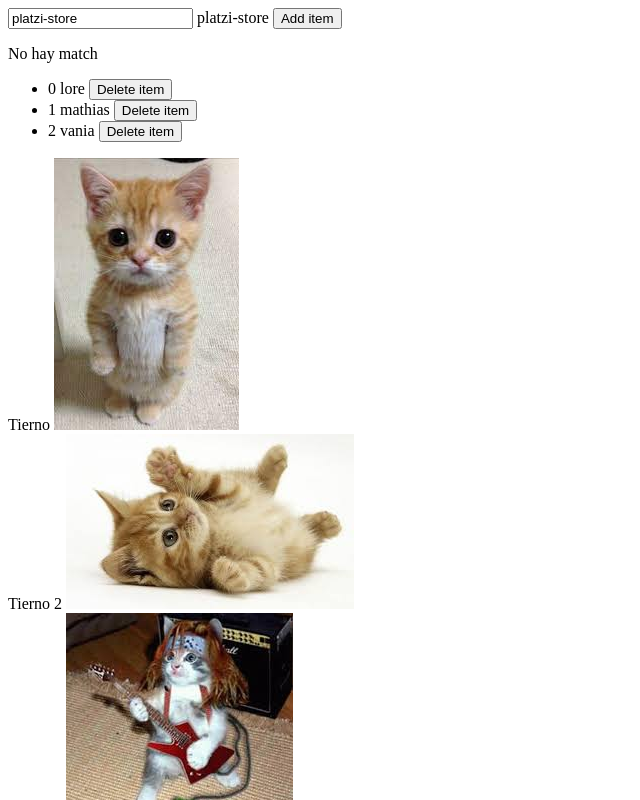
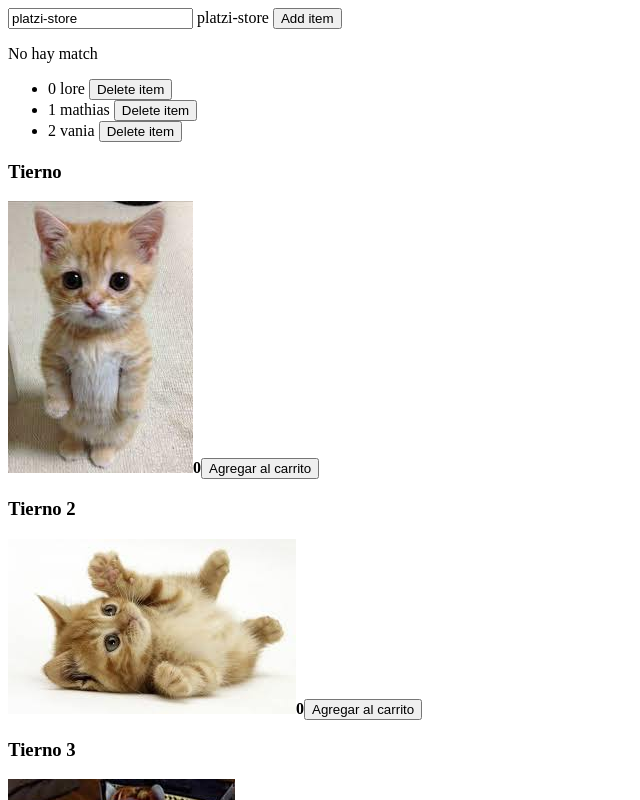
Before and after one commit to lizlore/cats-store, an Angular app: page / in a window 1280 px wide. Shown: the top 800 px of the page, without its empty margins (0-640 px from the left). Built offline with nearby package versions, Linux system fonts and the light colour scheme.

Commit message:
feat: comunication betweeen components

```diff
--- a/src/app/app.component.html
+++ b/src/app/app.component.html
@@ -19,6 +19,8 @@
 </ul>
 
 <div *ngFor="let product of products">
-  {{ product.title }}
-  <img [src]="product.image" alt="" />
+  <app-product
+    [product]="product"
+    (productClicked)="clickProduct($event)"
+  ></app-product>
 </div>
--- a/src/app/app.component.ts
+++ b/src/app/app.component.ts
@@ -55,4 +55,9 @@ export class AppComponent {
   deleteItem(index: number) {
     this.items.splice(index, 1);
   }
+
+  clickProduct(id: number) {
+    console.log('product: ');
+    console.log(id);
+  }
 }
--- a/src/app/app.module.ts
+++ b/src/app/app.module.ts
@@ -4,9 +4,10 @@ import { BrowserModule } from '@angular/platform-browser';
 import { AppRoutingModule } from './app-routing.module';
 import { AppComponent } from './app.component';
 import { FormsModule } from '@angular/forms';
+import { ProductComponent } from './components/product.component';
 
 @NgModule({
-  declarations: [AppComponent],
+  declarations: [AppComponent, ProductComponent],
   imports: [BrowserModule, AppRoutingModule, FormsModule],
   providers: [],
   bootstrap: [AppComponent],
--- /dev/null
+++ b/src/app/components/product.component.html
@@ -0,0 +1,4 @@
+<h3>{{ product.title }}</h3>
+<img [src]="product.image" alt="" />
+<strong>{{ product.price }}</strong>
+<button (click)="addCart()">Agregar al carrito</button>
--- /dev/null
+++ b/src/app/components/product.component.ts
@@ -0,0 +1,23 @@
+import { Component, Input, Output, EventEmitter } from '@angular/core';
+
+import { Product } from './../product.model';
+
+@Component({
+  selector: 'app-product',
+  templateUrl: './product.component.html',
+})
+export class ProductComponent {
+  @Input() product: Product = {
+    id: '1',
+    image: '/assets/images/gato1.jpeg',
+    title: 'Tierno',
+    price: 0,
+    description: 'bla bla...',
+  }; // Recibir una propiedad desde otro componente
+  @Output() productClicked: EventEmitter<any> = new EventEmitter();
+
+  addCart() {
+    console.log('añadir al carrito');
+    this.productClicked.emit(this.product.id);
+  }
+}
```
